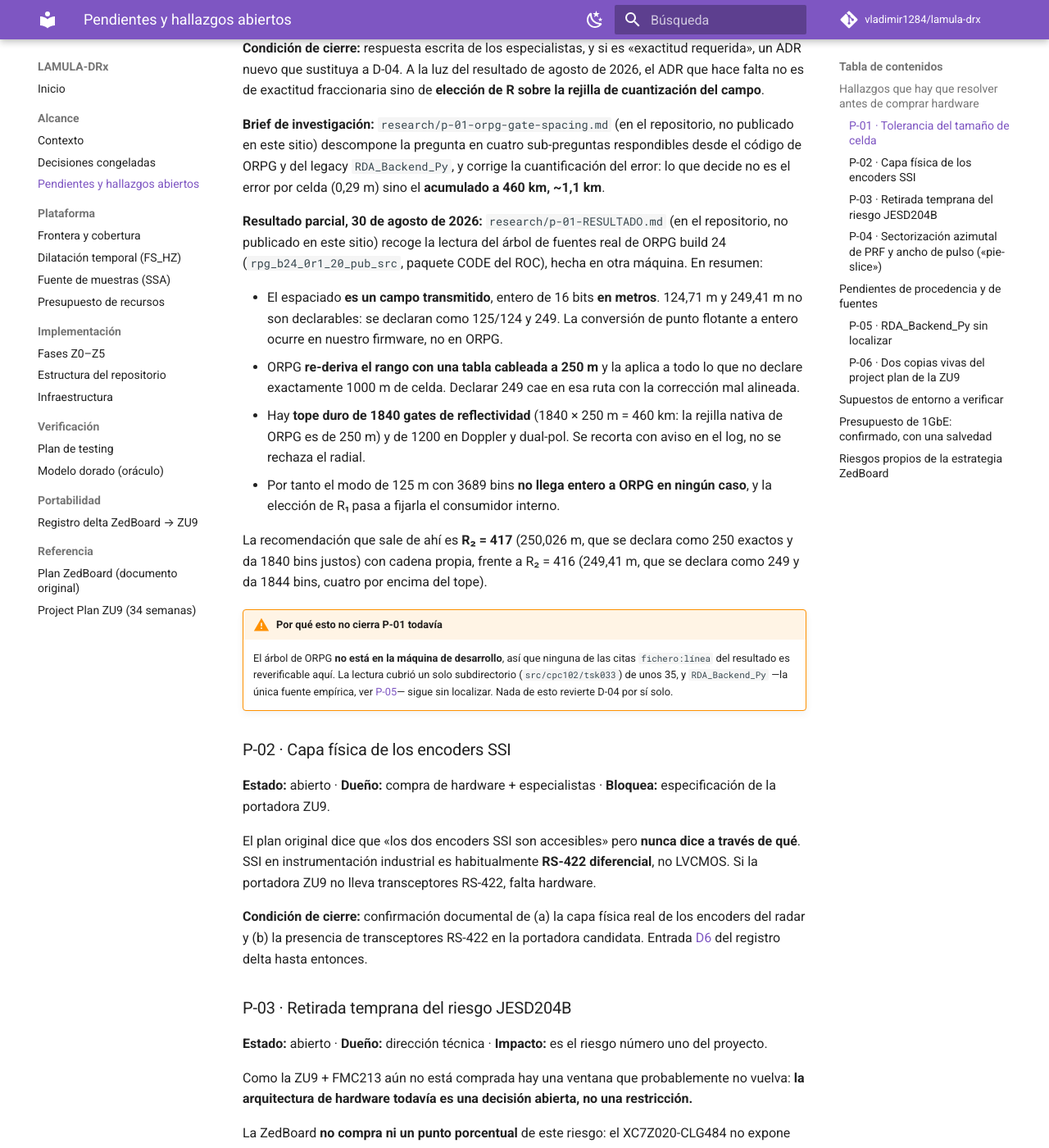
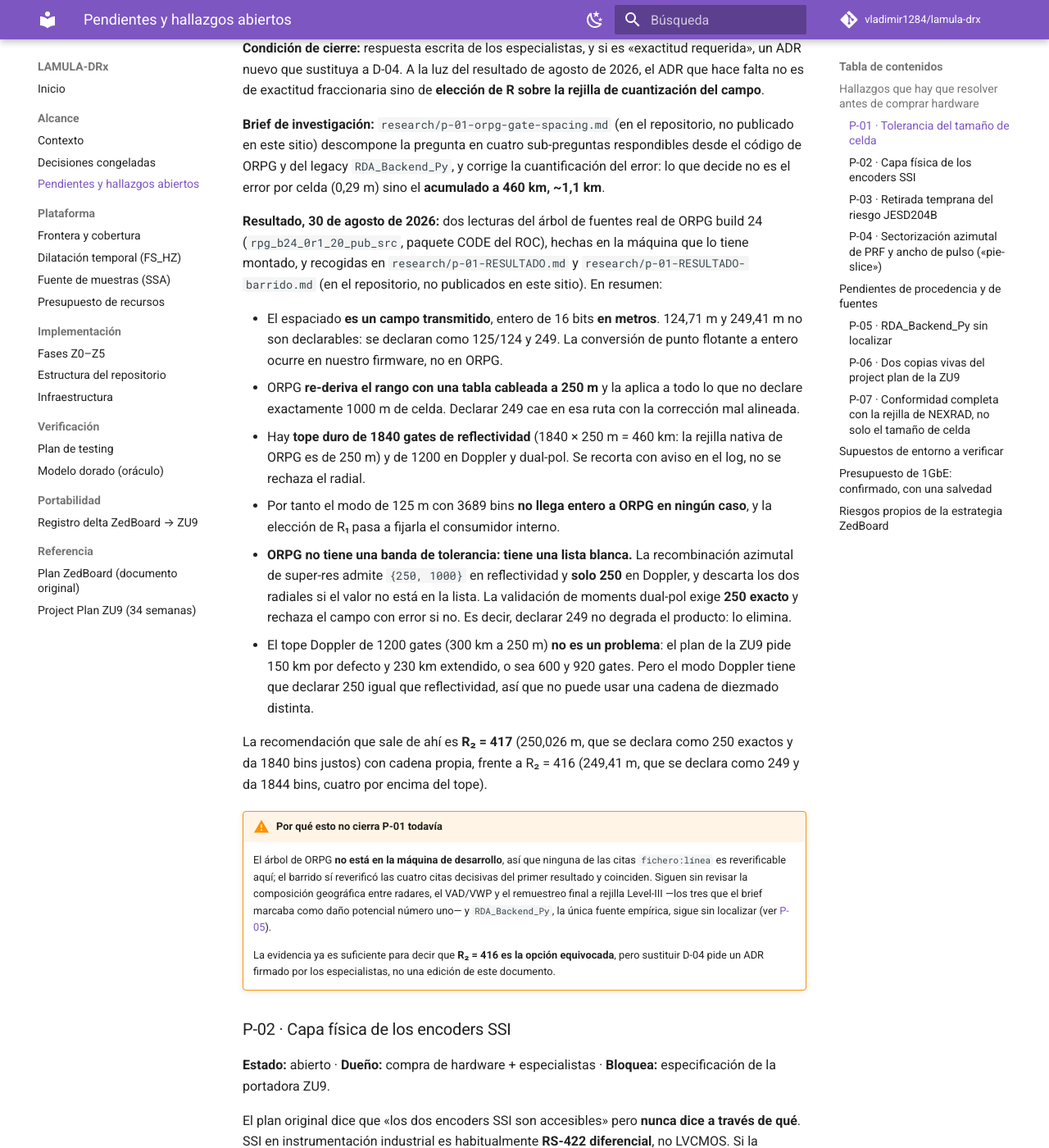
Before and after one commit to vladimir1284/lamula-drx, an MkDocs documentation site: the page built from docs/alcance/pendientes.md, in a window 1280 px wide and 1400 px high, scrolled down 800 px. Shown: the whole window at 82% size. Built offline with MkDocs 1.6.1 and Material for MkDocs 9.7.7, drawn with Linux system fonts in a browser that asks for light colours; comment, search, counter and statistics services are not loaded; some of the changed text lies outside the part shown.

Commit message:
Record the P-01 sweep result: ORPG whitelists gate spacing, it does not tolerate it
The follow-up sweep ran over the rest of the ORPG build 24 source tree and
re-verified the four decisive citations of the first result, which match exactly.
Its central finding changes the shape of P-01 rather than just adding to it.

ORPG has no tolerance band for gate spacing. It has a whitelist. Super-res
azimuthal recombination accepts {250, 1000} for reflectivity and 250 only for
Doppler, discarding both radials otherwise; dual-pol moment validation requires
exactly 250 and rejects the field with an error otherwise. So declaring 249 m does
not degrade the product by 0.24 %, it removes it: no super-res recombination and
no dual-pol moments. That leaves R2 = 416 with more against it than before, and
D-04's warning now says so, while still leaving the decision frozen pending the
ADR the specialists owe.

Two open questions close here. The out-of-bounds read is now confirmed by code
logic, conditional on site adaptation this tree cannot show. And the 1200-gate
Doppler cap is not a constraint: the ZU9 plan asks for 150 km default and 230 km
extended, which is 600 and 920 gates.

Adds P-07 for the broader consequence nobody had written down: if ORPG validates
spacing against a closed list, the requirement is to declare NEXRAD-legal values
across every geometry field of Message 31, not merely to land near 250 m.

Co-Authored-By: Claude Opus 5 (1M context) <noreply@anthropic.com>

```diff
--- a/docs/alcance/pendientes.md
+++ b/docs/alcance/pendientes.md
@@ -37,9 +37,10 @@ este sitio) descompone la pregunta en cuatro sub-preguntas respondibles desde el
 del legacy `RDA_Backend_Py`, y corrige la cuantificación del error: lo que decide no es el error por
 celda (0,29 m) sino el **acumulado a 460 km, ~1,1 km**.
 
-**Resultado parcial, 30 de agosto de 2026:** `research/p-01-RESULTADO.md` (en el repositorio, no
-publicado en este sitio) recoge la lectura del árbol de fuentes real de ORPG build 24
-(`rpg_b24_0r1_20_pub_src`, paquete CODE del ROC), hecha en otra máquina. En resumen:
+**Resultado, 30 de agosto de 2026:** dos lecturas del árbol de fuentes real de ORPG build 24
+(`rpg_b24_0r1_20_pub_src`, paquete CODE del ROC), hechas en la máquina que lo tiene montado, y
+recogidas en `research/p-01-RESULTADO.md` y `research/p-01-RESULTADO-barrido.md` (en el
+repositorio, no publicados en este sitio). En resumen:
 
 - El espaciado **es un campo transmitido**, entero de 16 bits **en metros**. 124,71 m y 249,41 m no
   son declarables: se declaran como 125/124 y 249. La conversión de punto flotante a entero ocurre
@@ -51,6 +52,13 @@ publicado en este sitio) recoge la lectura del árbol de fuentes real de ORPG bu
   el radial.
 - Por tanto el modo de 125 m con 3689 bins **no llega entero a ORPG en ningún caso**, y la elección
   de R₁ pasa a fijarla el consumidor interno.
+- **ORPG no tiene una banda de tolerancia: tiene una lista blanca.** La recombinación azimutal de
+  super-res admite `{250, 1000}` en reflectividad y **solo 250** en Doppler, y descarta los dos
+  radiales si el valor no está en la lista. La validación de moments dual-pol exige **250 exacto** y
+  rechaza el campo con error si no. Es decir, declarar 249 no degrada el producto: lo elimina.
+- El tope Doppler de 1200 gates (300 km a 250 m) **no es un problema**: el plan de la ZU9 pide 150
+  km por defecto y 230 km extendido, o sea 600 y 920 gates. Pero el modo Doppler tiene que declarar
+  250 igual que reflectividad, así que no puede usar una cadena de diezmado distinta.
 
 La recomendación que sale de ahí es **R₂ = 417** (250,026 m, que se declara como 250 exactos y da
 1840 bins justos) con cadena propia, frente a R₂ = 416 (249,41 m, que se declara como 249 y da 1844
@@ -58,9 +66,14 @@ bins, cuatro por encima del tope).
 
 !!! warning "Por qué esto no cierra P-01 todavía"
     El árbol de ORPG **no está en la máquina de desarrollo**, así que ninguna de las citas
-    `fichero:línea` del resultado es reverificable aquí. La lectura cubrió un solo subdirectorio
-    (`src/cpc102/tsk033`) de unos 35, y `RDA_Backend_Py` —la única fuente empírica, ver
-    [P-05](#p-05)— sigue sin localizar. Nada de esto revierte D-04 por sí solo.
+    `fichero:línea` es reverificable aquí; el barrido sí reverificó las cuatro citas decisivas del
+    primer resultado y coinciden. Siguen sin revisar la composición geográfica entre radares, el
+    VAD/VWP y el remuestreo final a rejilla Level-III —los tres que el brief marcaba como daño
+    potencial número uno— y `RDA_Backend_Py`, la única fuente empírica, sigue sin localizar (ver
+    [P-05](#p-05)).
+
+    La evidencia ya es suficiente para decir que **R₂ = 416 es la opción equivocada**, pero
+    sustituir D-04 pide un ADR firmado por los especialistas, no una edición de este documento.
 
 ### P-02 · Capa física de los encoders SSI { #p-02 }
 
@@ -145,6 +158,26 @@ existentes a ese sitio.
 **Condición de cierre:** o se retira la copia del sitio DSP dejando una redirección, o se declara
 explícitamente cuál de las dos es la canónica y se anota en las dos.
 
+### P-07 · Conformidad completa con la rejilla de NEXRAD, no solo el tamaño de celda { #p-07 }
+
+**Estado:** abierto · **Dueño:** especialistas de dominio · **Severidad:** alta si la interfaz con
+ORPG está en alcance.
+
+Sale del barrido de P-01. Si ORPG valida el espaciado de celda contra una lista cerrada de valores
+—y lo hace, en al menos tres subsistemas— es razonable esperar que valide **el resto de la
+geometría del radial igual**: conteo de gates, rango al primer gate, resolución azimutal, y tamaño
+de palabra de dato. Ese último ya aparece en la misma condición que rechaza el espaciado:
+`Verify_gm_hd()` admite `data_word_size` de 8 ó 16 y nada más.
+
+El requisito para LAMULA, entonces, no es «acercarse a 250 m». Es **declarar valores legales de
+NEXRAD en todos los campos de geometría del Message 31**, y eso puede imponer restricciones que
+todavía no están en ninguna decisión: el número de rayos por vuelta, el rango al primer gate, y el
+formato de las muestras.
+
+**Condición de cierre:** enumerar los campos de geometría del Message 31 con su lista de valores
+aceptados por ORPG, contrastarlos contra lo que produce el diseño de LAMULA, y anotar cada
+divergencia como decisión o como pendiente propio.
+
 ## Supuestos de entorno a verificar
 
 Estos son supuestos del plan de ZedBoard. Todo número marcado como *estimación* en este sitio es una
```
Also changed, not shown: docs/alcance/decisiones.md (+7 -3 lines), research/README.md (+1 -1 lines), research/p-01-RESULTADO-barrido.md (added, +183 -0 lines), research/p-01-RESULTADO.md (+8 -0 lines).
